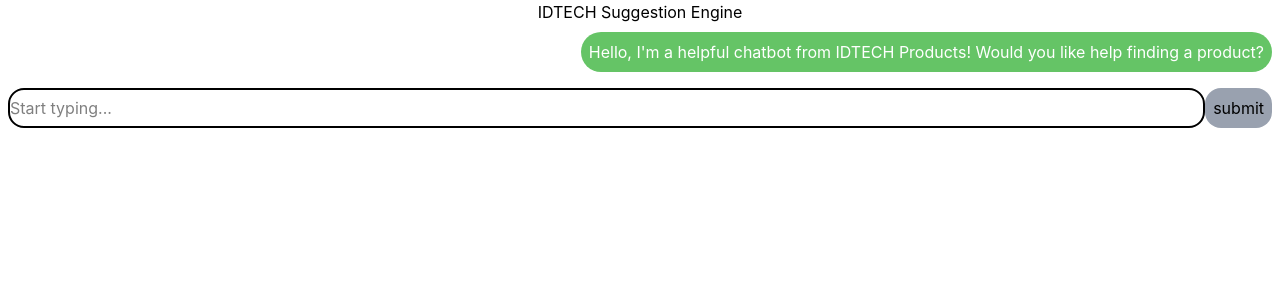
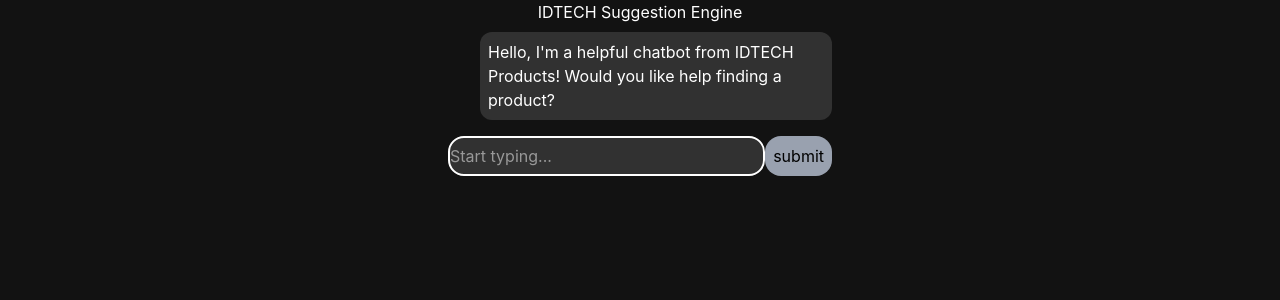
Before and after one commit to deyi0v0/idtech-suggestion-engine, a React (Vite) app in the folder frontend/: page / in a window 1280 px wide. Shown: the top 300 px of the page. Built offline with nearby package versions, Linux system fonts and the light colour scheme.

Commit message:
style change for sample chatbot

```diff
--- a/frontend/src/App.css
+++ b/frontend/src/App.css
@@ -1 +1,5 @@
 @import "tailwindcss";
+
+body {
+    background-color: #121212;
+}
--- a/frontend/src/App.tsx
+++ b/frontend/src/App.tsx
@@ -2,8 +2,8 @@
 
 function App() {
   return (
-    <div>
-      <h1 className="text-center">IDTECH Suggestion Engine</h1>
+    <div className="flex flex-col items-center">
+      <h1 className="text-white text-center">IDTECH Suggestion Engine</h1>
       <SampleChat />
     </div>
   );
--- a/frontend/src/components/SampleChat.tsx
+++ b/frontend/src/components/SampleChat.tsx
@@ -61,7 +61,7 @@
     }
 
     return (
-        <div>
+        <div className="max-w-100">
             <div className="flex-row">
                 {messages.map((message) => {
                     if (message.author != 'system') {
@@ -77,7 +77,7 @@
                 <input
                     value={input}
                     onChange={(e) => setInput(e.target.value)}
-                    className="border-2 grow rounded-2xl"
+                    className="border-2 grow rounded-2xl bg-[#313131] text-[#FFFFFF]"
                     placeholder="Start typing..." />
                 <button type="submit" className="bg-gray-400 rounded-2xl p-2">submit</button>
             </form>
--- a/frontend/src/components/SampleChatBubble.tsx
+++ b/frontend/src/components/SampleChatBubble.tsx
@@ -2,7 +2,7 @@
     {sender, message}: { sender: 'client' | 'server', message: string }
 ) {
 
-    const bg_color = sender == 'client'? "bg-[#147EFB]": "bg-[#65C466]";
+    const bg_color = sender == 'client'? "bg-[#1A724B]": "bg-[#313131]";
     const text_color = sender == 'client'? "text-white": "text-white"; // "text-black";
     const side = sender == 'client'? "justify-start": "justify-end";
     const padding = sender == 'client'? "pr-8": "pl-8";
@@ -10,7 +10,7 @@
     return (
         <div className={"flex align-center " + side + " " + padding}>
             <div className={
-                bg_color + " " + text_color + " rounded-3xl flex items-center justify-left m-2"
+                bg_color + " " + text_color + " rounded-xl flex items-center justify-left m-2"
             }>
                 <p className="p-2">{message}</p>
             </div>
```
